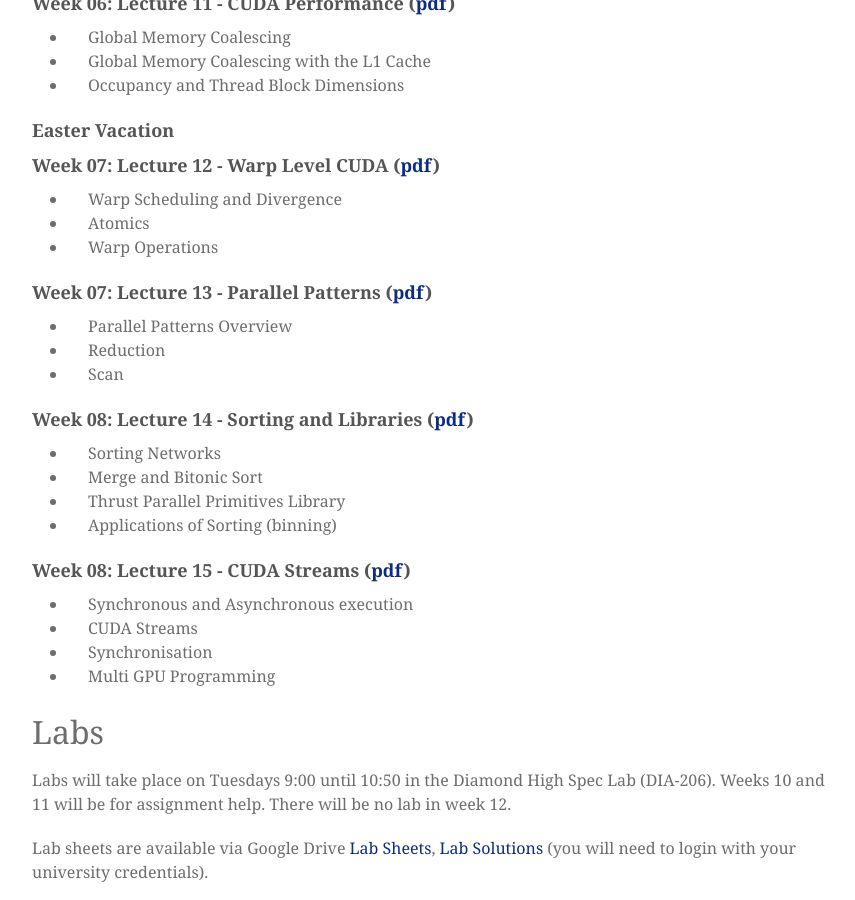
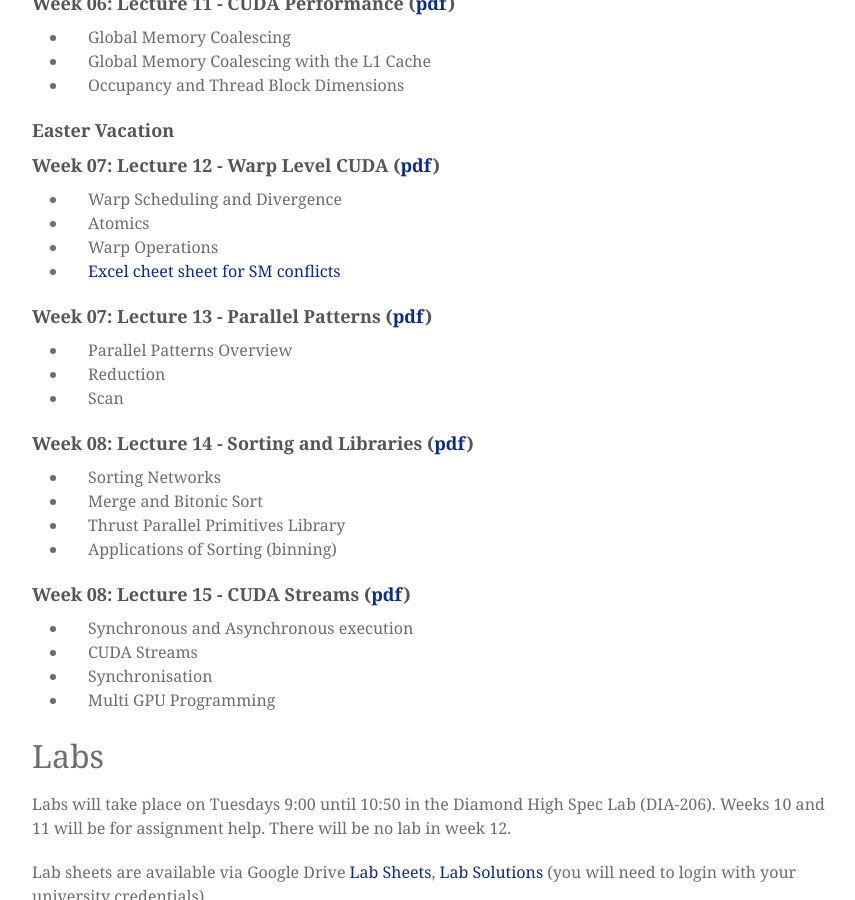
Before and after one commit to mondus/mondus.github.io, a Jekyll site: the page built from teaching/COM4521/index.md, in a window 1280 px wide and 900 px high, scrolled down 2385 px. Shown: the whole window, without its empty margins (208-1063 px from the left). Built offline with Jekyll 4.4.1, drawn with Linux system fonts in a browser that asks for light colours; nearby versions of some CDN libraries; some web fonts are replaced.

Commit message:
Update index.md

```diff
--- a/teaching/COM4521/index.md
+++ b/teaching/COM4521/index.md
@@ -105,6 +105,7 @@ Lectures notes are available via [Google Drive](https://drive.google.com/a/sheff
 * Warp Scheduling and Divergence
 * Atomics
 * Warp Operations
+* [Excel cheet sheet for SM conflicts](https://drive.google.com/a/sheffield.ac.uk/file/d/0B2HbOiEppVPMYlVQU2t4Y3NJWUE/view?usp=sharing)
 
 ### Week 07: Lecture 13 - Parallel Patterns ([pdf](https://drive.google.com/open?id=0B2HbOiEppVPMNkJ4NWtvck04M28))
 
```
